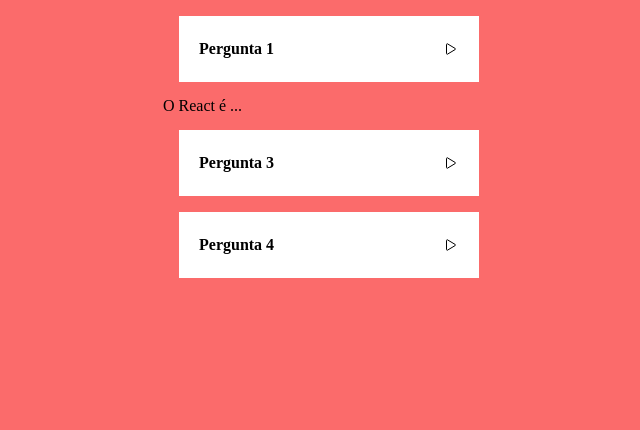
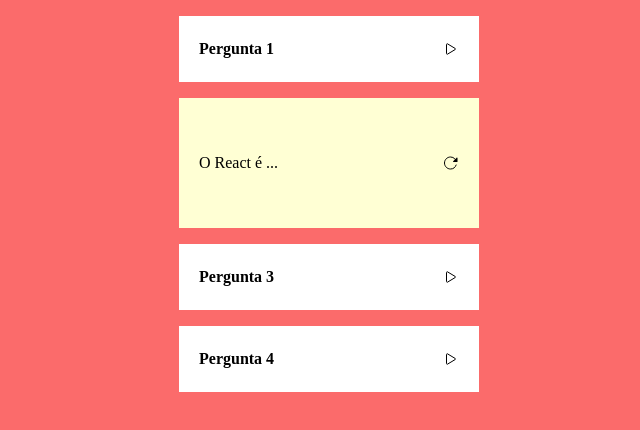
Before and after one commit to Jean07Campelo/projeto8-zaprecall, a React (Create React App) app: page / in a window 1280 px wide. Both pictures are taken after a click on the element 762 px from the left and 131 px from the top of the page. Shown: the top 430 px of the page, without its empty margins (311-951 px from the left). Built offline with nearby package versions, Linux system fonts and the light colour scheme; a web font is replaced by a local one.

Commit message:
lógica para mostrar três alternativas de zap

```diff
--- a/src/Flashcards.js
+++ b/src/Flashcards.js
@@ -2,12 +2,28 @@ import React from "react";
 
 export default function Flashcards({ cards }) {
   const [qtd, setQtd] = React.useState(0);
+  const [response, setResponse] = React.useState(false);
 
   const renderCard = cards.map((card, index) => (
     <>
       {card.open === "open" ? (
         <div className="card-open" key={index}>
           <h3>{card.question}</h3>
+
+
+          {response ?
+          <>
+          <h2>hora de responder</h2>
+          <buttom>Não Lembrei</buttom>
+          <buttom>Quase não lembrei</buttom>
+          <buttom>Zap!</buttom>
+          </>
+
+        :
+        <ion-icon name="reload-outline" onClick={()=>
+          setResponse(true)}></ion-icon>
+        }
+
         </div>
       ) : (
         <div className="card-closed" key={index}>
--- a/src/assets/style.css
+++ b/src/assets/style.css
@@ -32,3 +32,14 @@ h2 {
   font-size: 30px;
   cursor: pointer;
 }
+
+.card-open {
+  background-color: #FFFFD4;
+  width: 300px;
+  height: 130px;
+  margin: 16px;
+  display: flex;
+  align-items: center;
+  justify-content: space-between;
+  padding: 20px;
+}
```
